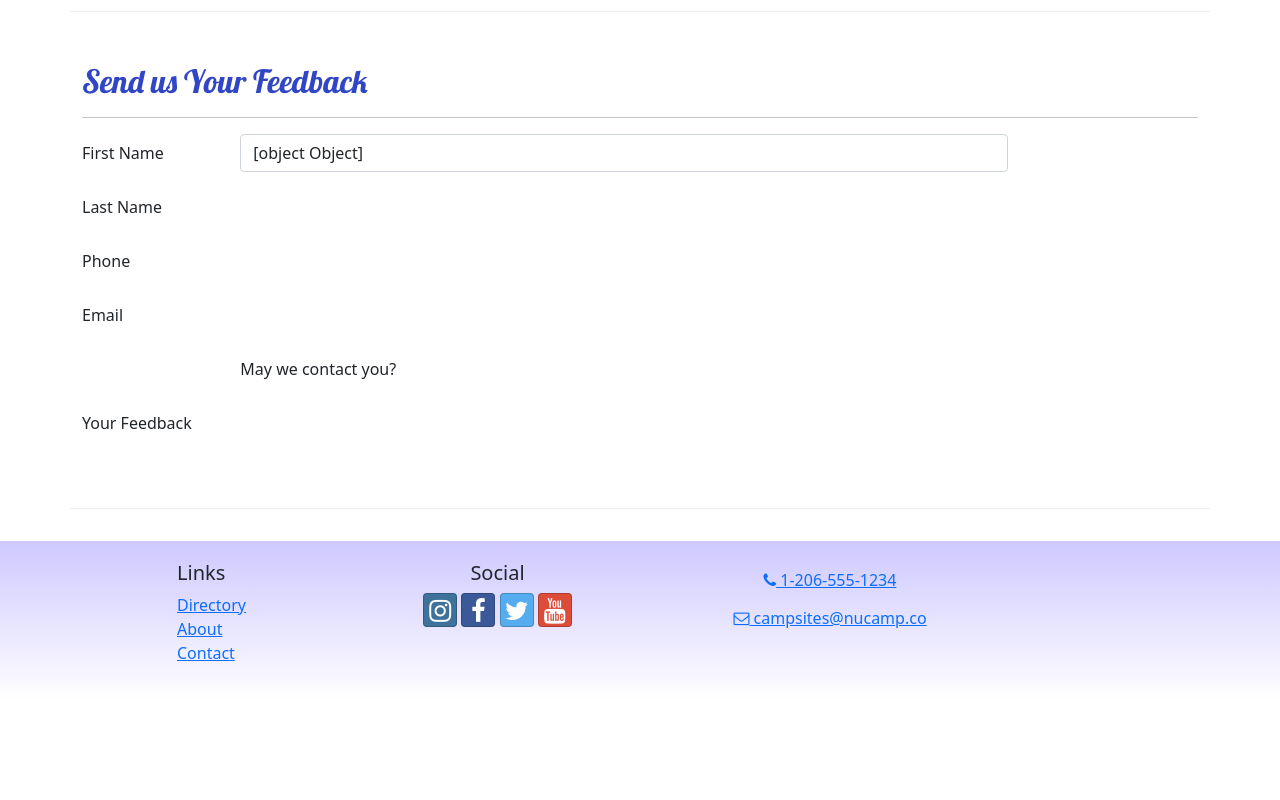
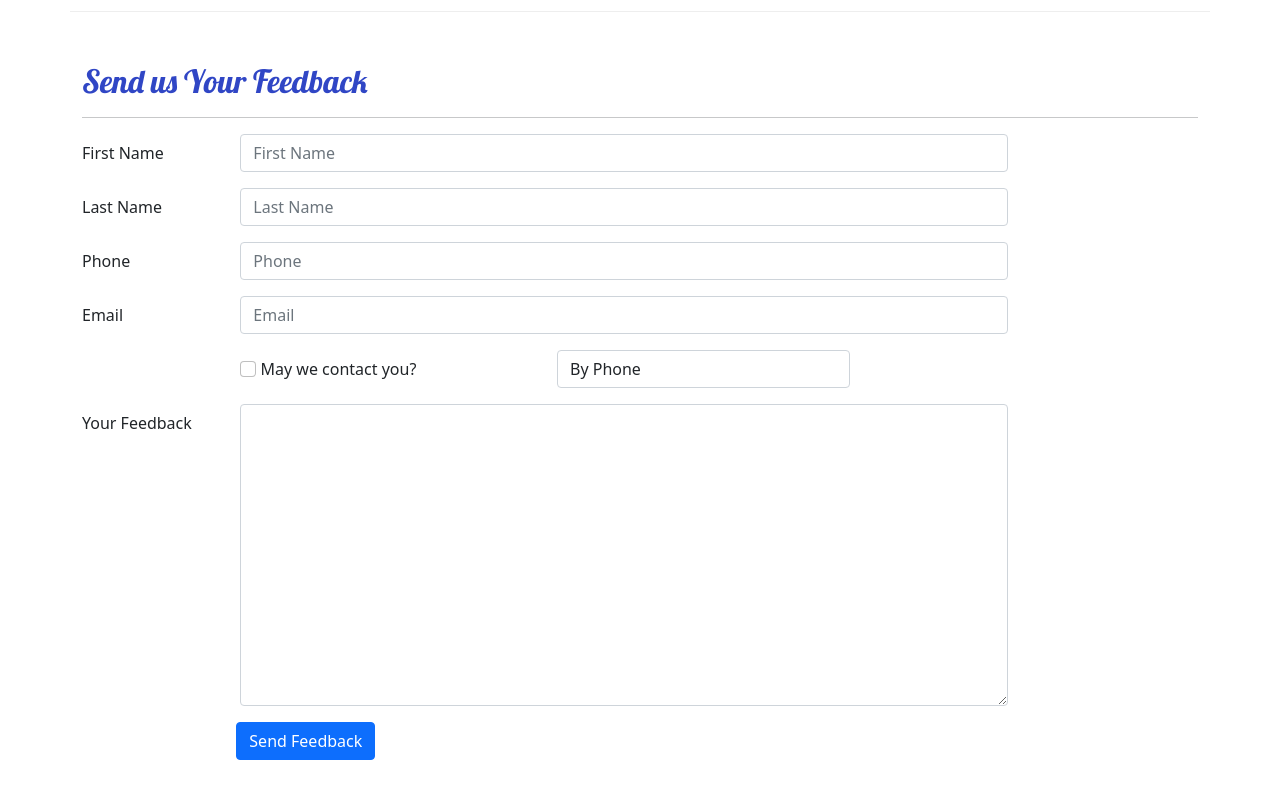
Before and after one commit to jgyb89/nucampsite, a React (Create React App) app: page /contact in a window 1280 px wide. Shown: the part 480-1280 px from the top of the page. Before the commit the page ends 1181 px from the top, so only its background shows below. Built offline with nearby package versions, Linux system fonts and the light colour scheme.

Commit message:
Updated ContactForm.js with input fields

```diff
--- a/src/pages/ContactForm.js
+++ b/src/pages/ContactForm.js
@@ -2,6 +2,12 @@ import { Button, Label, Col, FormGroup } from 'reactstrap';
 import { Formik, Field, Form } from 'formik';
 
 const ContactForm = () => {
+    const handleSubmit = (values, { resetForm }) => {
+        console.log('form values:', values);
+        console.log('in JSON format:', JSON.stringify(values));
+        resetForm();
+    }
+
     return (
         <Formik
             initialValues={{
@@ -13,6 +19,7 @@ const ContactForm = () => {
                 contactType: 'By Phone',
                 feedback: ''
             }}
+            onSubmit={handleSubmit}
         >
 
             <Form>
@@ -22,6 +29,8 @@ const ContactForm = () => {
                     </Label>
                     <Col md='10'>
                         <Field
+                            name='firstName'
+                            placeholder="First Name"
                             className='form-control'
                         />
                     </Col>
@@ -31,7 +40,11 @@ const ContactForm = () => {
                         Last Name
                     </Label>
                     <Col md='10'>
-
+                        <Field
+                            name='lastName'
+                            placeholder="Last Name"
+                            className='form-control'
+                        />
                     </Col>
                 </FormGroup>
                 <FormGroup row>
@@ -39,7 +52,11 @@ const ContactForm = () => {
                         Phone
                     </Label>
                     <Col md='10'>
-
+                        <Field
+                            name='phone'
+                            placeholder="Phone"
+                            className='form-control'
+                        />
                     </Col>
                 </FormGroup>
                 <FormGroup row>
@@ -47,15 +64,33 @@ const ContactForm = () => {
                         Email
                     </Label>
                     <Col md='10'>
-
+                        <Field
+                            name='email'
+                            placeholder="Email"
+                            type="email"
+                            className='form-control'
+                        />
                     </Col>
                 </FormGroup>
                 <FormGroup row>
                     <Label check md={{ size: 4, offset: 2 }}>
+                        <Field
+                            name='agree'
+                            type='checkbox'
+                            className='form-check-input'
+                        />{' '}
                         May we contact you?
                     </Label>
                     <Col md='4'>
+                        <Field
+                            name='contactType'
+                            as='select'
+                            className='form-control'
+                        >
+                            <option>By Phone</option>
+                            <option>By Email</option>
 
+                        </Field>
                     </Col>
                 </FormGroup>
                 <FormGroup row>
@@ -63,12 +98,22 @@ const ContactForm = () => {
                         Your Feedback
                     </Label>
                     <Col md='10'>
-
+                        <Field
+                            name='feedback'
+                            as='textarea'
+                            rows='12'
+                            className='form-control'
+                        />
+                    </Col>
+                </FormGroup>
+                <FormGroup>
+                    <Col md={{ size: 10, offset: 2 }}>
+                        <Button type='submit' color='primary'>
+                            Send Feedback
+                        </Button>
                     </Col>
                 </FormGroup>
             </Form>
-
-
         </Formik>
     )
 };
```
